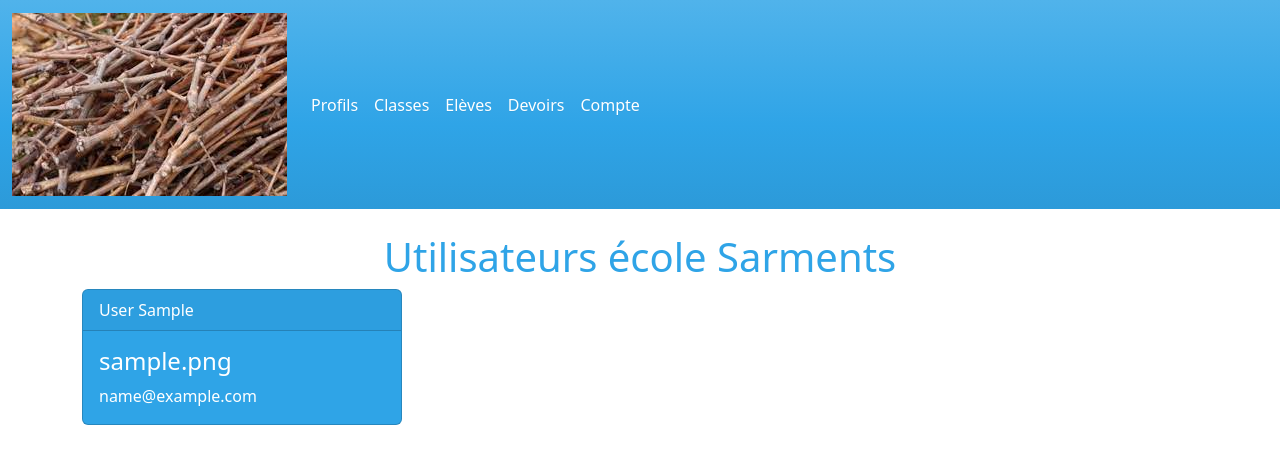
After one commit to SamuelRegnier/Arc-En-Ciel, a Symfony app: template templates/user/read.html.twig in a window 1280 px wide. The commit adds this page. Shown: the top 464 px of the page. Run offline with Twig, Linux system fonts and the light colour scheme; the template is opened without the code that fills it: most values are stand-ins (such as "Sample title", 1, 10 or a date in 2020); some libraries are stand-ins or nearby versions.

Commit message:
Read User Entity

```diff
--- a/composer.json
+++ b/composer.json
@@ -43,7 +43,8 @@
         "symfony/web-link": "6.1.*",
         "symfony/yaml": "6.1.*",
         "twig/extra-bundle": "^2.12|^3.0",
-        "twig/twig": "^2.12|^3.0"
+        "twig/twig": "^2.12|^3.0",
+        "vich/uploader-bundle": "^2.1"
     },
     "require-dev": {
         "doctrine/doctrine-fixtures-bundle": "^3.4",
--- a/config/bundles.php
+++ b/config/bundles.php
@@ -15,4 +15,5 @@ return [
     EasyCorp\Bundle\EasyAdminBundle\EasyAdminBundle::class => ['all' => true],
     Doctrine\Bundle\FixturesBundle\DoctrineFixturesBundle::class => ['dev' => true, 'test' => true],
     Knp\Bundle\PaginatorBundle\KnpPaginatorBundle::class => ['all' => true],
+    Vich\UploaderBundle\VichUploaderBundle::class => ['all' => true],
 ];
--- a/templates/partials/_header.html.twig
+++ b/templates/partials/_header.html.twig
@@ -6,7 +6,7 @@
     </button>
     <div class="collapse navbar-collapse" id="navbarColor01">
       <ul class="navbar-nav me-auto">
-          <a class="nav-link active" href="{{ path('app_user') }}">Profils
+          <a class="nav-link active" href="{{ path('user_create') }}">Profils
             <span class="visually-hidden">(current)</span>
           </a>
           <a class="nav-link active" href="#">Classes
--- /dev/null
+++ b/templates/user/read.html.twig
@@ -0,0 +1,23 @@
+{% extends 'base.html.twig' %}
+
+{% block title %}Utilisateurs Sarments{% endblock %}
+
+{% block body %}
+<div class="container mt-4">
+    <h1 class="d-flex justify-content-center">Utilisateurs école Sarments</h1>
+        {% for user in users %}
+            <div class="card text-white bg-primary mb-3 d-flex justify-content-center" style="max-width: 20rem;">
+                <div class="card-header">{{user.lastName}} {{ user.firstName}}
+                </div>
+                <div class="card-body">
+                    <h4 class="card-title">{{user.picture}}</h4>
+                    <p class="card-text">{{user.email}}</p>
+                </div>
+            </div>
+        {% endfor %}
+    <div class="navigation d-flex justify-content-center">
+        {{ knp_pagination_render(users) }}
+    </div>
+</div>
+
+{% endblock %}
```
Also changed, not shown: src/Controller/UserController.php (+20 -3 lines), src/Form/UserType.php (+22 -4 lines), templates/user/create.html.twig (renamed from templates/user/index.html.twig), 3 other files.
